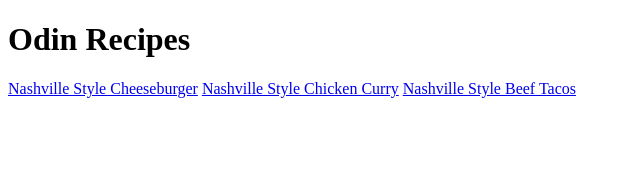
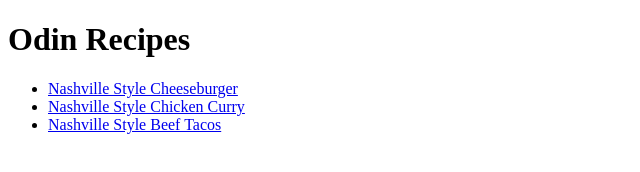
Before and after one commit to DevonA-saucu/odin-recipes, a plain HTML site: page index.html in a window 1280 px wide. Shown: the whole page, without its empty margins (0-640 px from the left). Drawn offline with Linux system fonts and the light colour scheme.

Commit message:
Make recipes into unordered list
Making the recipes into an unordered list makes
it much less cluttered. Each recipe is now on
its own line.

```diff
--- a/index.html
+++ b/index.html
@@ -8,8 +8,10 @@
 
     <body>
         <h1>Odin Recipes</h1>
-        <a href="recipes/cheeseburger.html">Nashville Style Cheeseburger</a>
-        <a href="recipes/curry.html">Nashville Style Chicken Curry</a>
-        <a href="recipes/tacos.html">Nashville Style Beef Tacos</a>
+        <ul>
+            <li><a href="recipes/cheeseburger.html">Nashville Style Cheeseburger</a></li>
+            <li><a href="recipes/curry.html">Nashville Style Chicken Curry</a></li>
+            <li><a href="recipes/tacos.html">Nashville Style Beef Tacos</a></li>
+        </ul>
     </body>
 </html>
```
